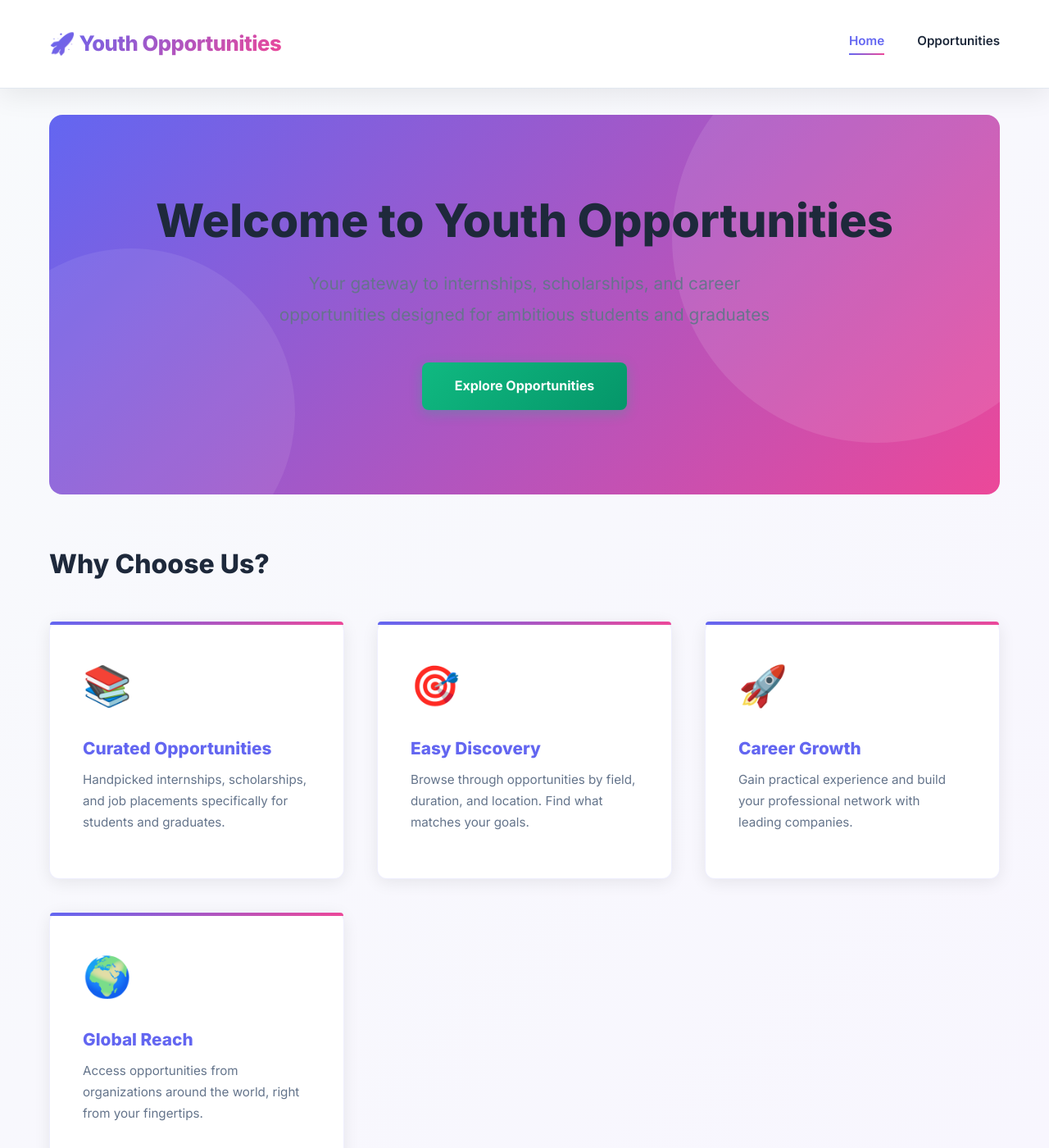
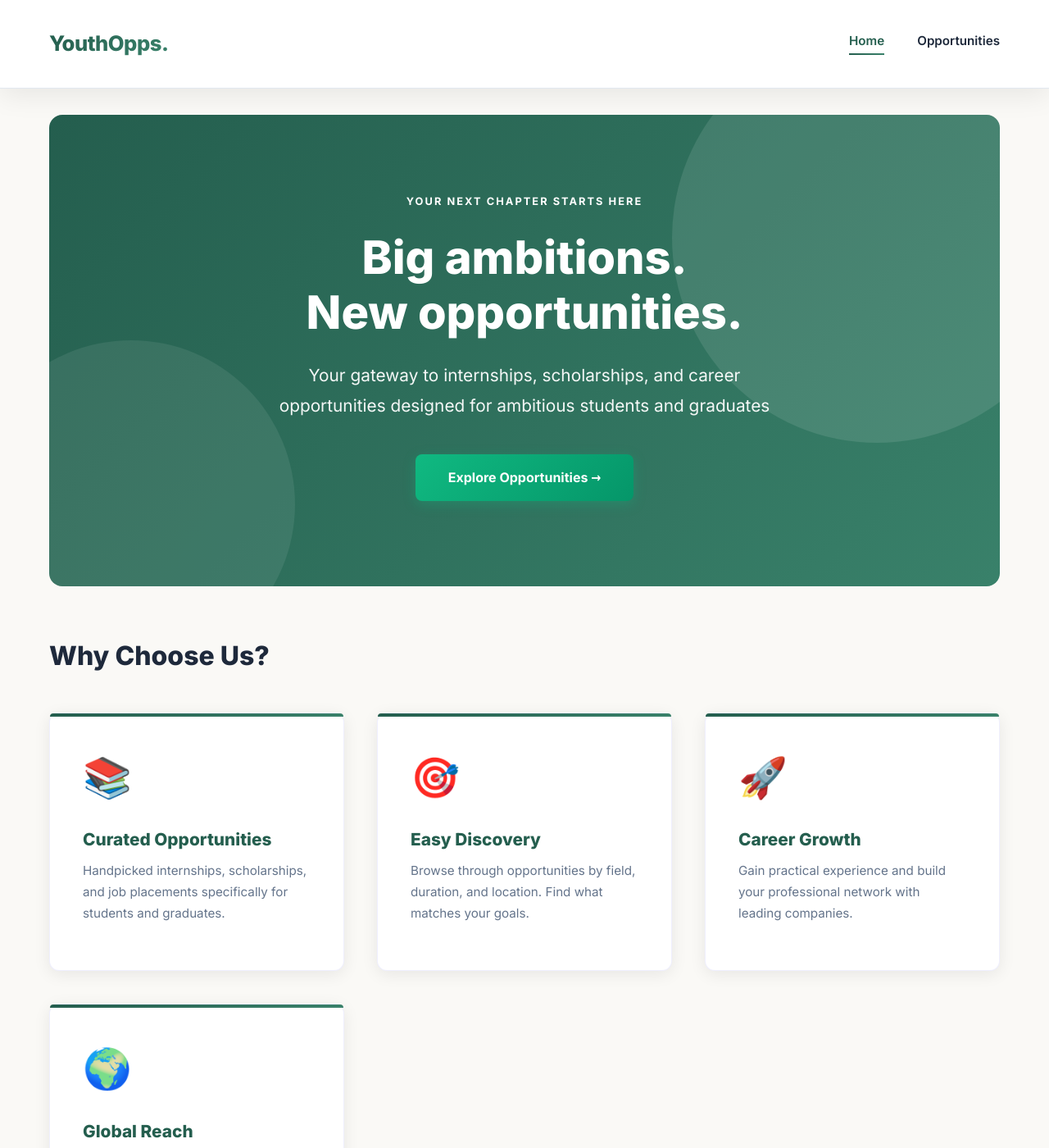
Before and after one commit to YouthOpp/youthopp.github.io, a Jekyll site: the page built from index.md, in a window 1280 px wide and 1400 px high. Shown: the whole window at 82% size. Built offline with Jekyll 4.4.1, drawn with Linux system fonts in a browser that asks for light colours.

Commit message:
Prepare YouthOpps for Cloudflare Pages and refresh landing layout

```diff
--- a/_config.yml
+++ b/_config.yml
@@ -1,7 +1,8 @@
 title: Youth Opportunities
 description: Discover amazing opportunities for university students and graduates
 baseurl: ""
-url: "https://yourdomain.com"
+url: "https://youthopps.org"
+analytics_id: "G-MGW77TH5Z3"
 markdown: kramdown
 
 defaults:
@@ -13,3 +14,10 @@ defaults:
 plugins:
   - jekyll-seo-tag
   - jekyll-feed
+  - jekyll-sitemap
+
+exclude:
+  - README.md
+  - docs
+  - Gemfile
+  - Gemfile.lock
--- a/_layouts/default.html
+++ b/_layouts/default.html
@@ -3,15 +3,17 @@
 <head>
     <meta charset="UTF-8">
     <meta name="viewport" content="width=device-width, initial-scale=1.0">
-    <title>{{ page.title }} | Youth Opportunities</title>
+    {% seo %}
+    {% feed_meta %}
     <link rel="stylesheet" href="{{ '/assets/css/style.css' | relative_url }}">
     <link href="https://fonts.googleapis.com/css2?family=Inter:wght@400;500;600;700;800&display=swap" rel="stylesheet">
 </head>
 <body>
+    <a class="skip-link" href="#content">Skip to content</a>
     <nav class="navbar">
         <div class="container">
             <div class="logo">
-                <a href="{{ '/' | relative_url }}">🚀 Youth Opportunities</a>
+                <a href="{{ '/' | relative_url }}">YouthOpps<span class="logo-dot">.</span></a>
             </div>
             <ul class="nav-links">
                 <li><a href="{{ '/' | relative_url }}" {% if page.url == '/' %}class="active"{% endif %}>Home</a></li>
@@ -20,7 +22,7 @@
         </div>
     </nav>
 
-    <main>
+    <main id="content">
         <div class="container">
             {{ content }}
         </div>
@@ -31,5 +33,14 @@
             <p>&copy; 2026 Youth Opportunities. All rights reserved. | Open Source Project</p>
         </div>
     </footer>
+    {% if jekyll.environment == 'production' and site.analytics_id %}
+    <script async src="https://www.googletagmanager.com/gtag/js?id={{ site.analytics_id }}"></script>
+    <script>
+        window.dataLayer = window.dataLayer || [];
+        function gtag(){dataLayer.push(arguments);}
+        gtag('js', new Date());
+        gtag('config', '{{ site.analytics_id }}');
+    </script>
+    {% endif %}
 </body>
 </html>
--- a/assets/css/style.css
+++ b/assets/css/style.css
@@ -5,10 +5,10 @@
 }
 
 :root {
-    --primary-color: #6366f1;
-    --primary-dark: #4f46e5;
+    --primary-color: #245e4e;
+    --primary-dark: #19483b;
     --primary-light: #818cf8;
-    --secondary-color: #ec4899;
+    --secondary-color: #39816a;
     --accent-color: #f59e0b;
     --success-color: #10b981;
     --light-bg: #f8fafc;
@@ -23,11 +23,21 @@ html {
     scroll-behavior: smooth;
 }
 
+.skip-link { position: absolute; left: 1rem; top: -5rem; z-index: 200; background: white; padding: .7rem 1rem; }
+.skip-link:focus { top: 1rem; }
+a:focus-visible, button:focus-visible { outline: 3px solid #d18c13; outline-offset: 4px; }
+.eyebrow { display: block; font-size: .8rem; text-transform: uppercase; letter-spacing: .16em; font-weight: 700; margin-bottom: 1.5rem; }
+.logo-dot { color: #d18c13; }
+@media (prefers-reduced-motion: reduce) {
+    html { scroll-behavior: auto; }
+    *, *::before, *::after { animation: none !important; transition: none !important; }
+}
+
 body {
     font-family: 'Inter', 'Segoe UI', Tahoma, Geneva, Verdana, sans-serif;
     line-height: 1.6;
     color: var(--dark-text);
-    background: linear-gradient(135deg, var(--light-bg) 0%, #f8f4ff 100%);
+    background: #faf9f6;
     min-height: 100vh;
 }
 
@@ -151,6 +161,7 @@ main {
 }
 
 .hero h1 {
+    color: var(--white);
     font-size: 3.5rem;
     margin-bottom: 1.5rem;
     font-weight: 800;
@@ -158,6 +169,7 @@ main {
 }
 
 .hero p {
+    color: var(--white);
     font-size: 1.3rem;
     margin-bottom: 2.5rem;
     opacity: 0.95;
--- a/index.md
+++ b/index.md
@@ -6,9 +6,10 @@ permalink: /
 
 <section class="hero">
     <div class="container">
-        <h1>Welcome to Youth Opportunities</h1>
+        <span class="eyebrow">Your next chapter starts here</span>
+        <h1>Big ambitions.<br>New opportunities.</h1>
         <p>Your gateway to internships, scholarships, and career opportunities designed for ambitious students and graduates</p>
-        <a href="{{ '/opportunities' | relative_url }}" class="btn">Explore Opportunities</a>
+        <a href="{{ '/opportunities/' | relative_url }}" class="btn">Explore Opportunities &rarr;</a>
     </div>
 </section>
 
@@ -82,4 +83,4 @@ This is a Jekyll-based project - simple to understand and easy to contribute to!
 3. Submit a pull request
 4. We'll review and merge your contribution!
 
-**Check out the [project on GitHub](https://github.com/yourusername/youthopp.github.io-1)** and start contributing today. All skill levels welcome! 🚀
+**Check out the [project on GitHub](https://github.com/YouthOpp/youthopp.github.io)** and start contributing today. All skill levels welcome! 🚀
--- /dev/null
+++ b/robots.txt
@@ -0,0 +1,3 @@
+User-agent: *
+Allow: /
+Sitemap: https://youthopps.org/sitemap.xml
```
Also changed, not shown: 404.html (added, +9 -0 lines), Gemfile (+3 -4 lines), docs/cloudflare-pages.md (added, +21 -0 lines), 1 other file.
